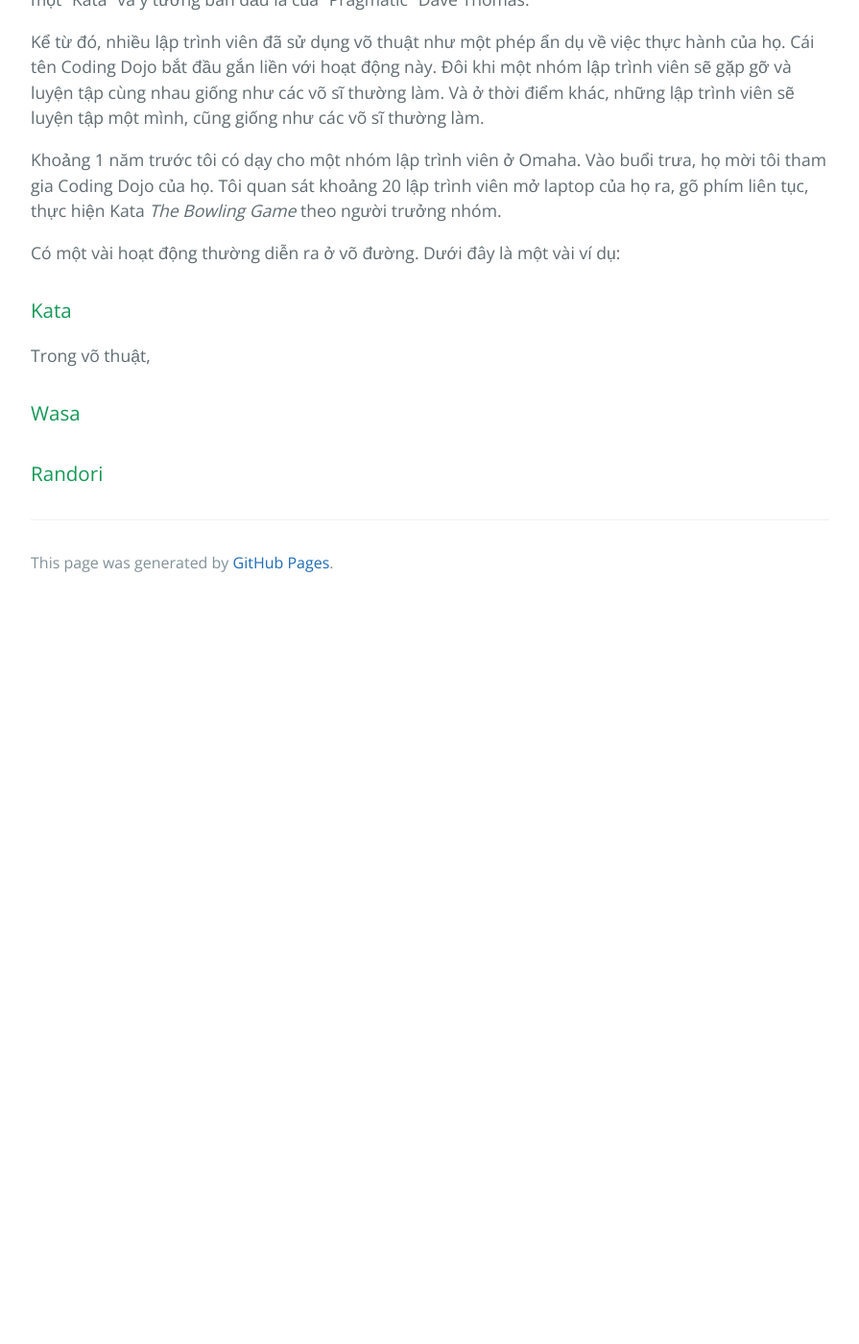
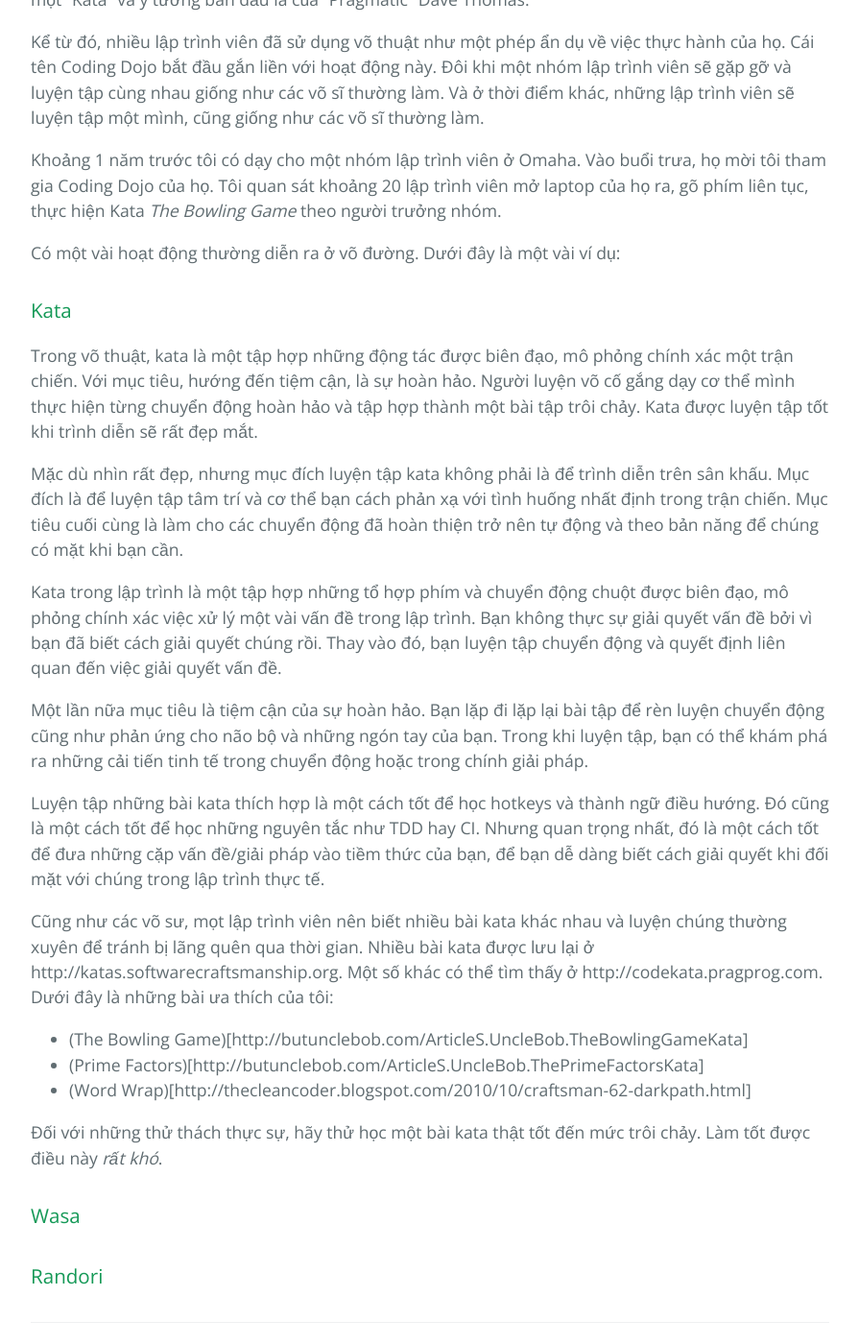
Before and after one commit to HaiBV/haibv.github.io, a Jekyll site: the page built from clean-coder/chapter-6-practicing.md, in a window 1280 px wide and 1400 px high, scrolled down 3716 px. Shown: the whole window at 96% size, without its empty margins (192-1087 px from the left). Built offline with Jekyll 4.4.1, drawn with Linux system fonts in a browser that asks for light colours; our own code applies the rules of GitHub Pages for plain Markdown files; before the commit the page ends 4346 px from its top, so only the background shows below that.

Commit message:
Update The Clean Coder - Chapter 6 Practicing

```diff
--- a/clean-coder/chapter-6-practicing.md
+++ b/clean-coder/chapter-6-practicing.md
@@ -81,7 +81,23 @@ Có một vài hoạt động thường diễn ra ở võ đường. Dưới đ
 
 ### Kata
 
-Trong võ thuật,
+Trong võ thuật, kata là một tập hợp những động tác được biên đạo, mô phỏng chính xác một trận chiến. Với mục tiêu, hướng đến tiệm cận, là sự hoàn hảo. Người luyện võ cố gắng dạy cơ thể mình thực hiện từng chuyển động hoàn hảo và tập hợp thành một bài tập trôi chảy. Kata được luyện tập tốt khi trình diễn sẽ rất đẹp mắt.
+
+Mặc dù nhìn rất đẹp, nhưng mục đích luyện tập kata không phải là để trình diễn trên sân khấu. Mục đích là để luyện tập tâm trí và cơ thể bạn cách phản xạ với tình huống nhất định trong trận chiến. Mục tiêu cuối cùng là làm cho các chuyển động đã hoàn thiện trở nên tự động và theo bản năng để chúng có mặt khi bạn cần.
+
+Kata trong lập trình là một tập hợp những tổ hợp phím và chuyển động chuột được biên đạo, mô phỏng chính xác việc xử lý một vài vấn đề trong lập trình. Bạn không thực sự giải quyết vấn đề bởi vì bạn đã biết cách giải quyết chúng rồi. Thay vào đó, bạn luyện tập chuyển động và quyết định liên quan đến việc giải quyết vấn đề.
+
+Một lần nữa mục tiêu là tiệm cận của sự hoàn hảo. Bạn lặp đi lặp lại bài tập để rèn luyện chuyển động cũng như phản ứng cho não bộ và những ngón tay của bạn. Trong khi luyện tập, bạn có thể khám phá ra những cải tiến tinh tế trong chuyển động hoặc trong chính giải pháp.
+
+Luyện tập những bài kata thích hợp là một cách tốt để học hotkeys và thành ngữ điều hướng. Đó cũng là một cách tốt để học những nguyên tắc như TDD hay CI. Nhưng quan trọng nhất, đó là một cách tốt để đưa những cặp vấn đề/giải pháp vào tiềm thức của bạn, để bạn dễ dàng biết cách giải quyết khi đối mặt với chúng trong lập trình thực tế.
+
+Cũng như các võ sư, mọt lập trình viên nên biết nhiều bài kata khác nhau và luyện chúng thường xuyên để tránh bị lãng quên qua thời gian. Nhiều bài kata được lưu lại ở http://katas.softwarecraftsmanship.org. Một số khác có thể tìm thấy ở http://codekata.pragprog.com. Dưới đây là những bài ưa thích của tôi:
+
+- (The Bowling Game)[http://butunclebob.com/ArticleS.UncleBob.TheBowlingGameKata]
+- (Prime Factors)[http://butunclebob.com/ArticleS.UncleBob.ThePrimeFactorsKata]
+- (Word Wrap)[http://thecleancoder.blogspot.com/2010/10/craftsman-62-darkpath.html]
+
+Đối với những thử thách thực sự, hãy thử học một bài kata thật tốt đến mức trôi chảy. Làm tốt được điều này _rất khó_.
 
 ### Wasa
 
```
